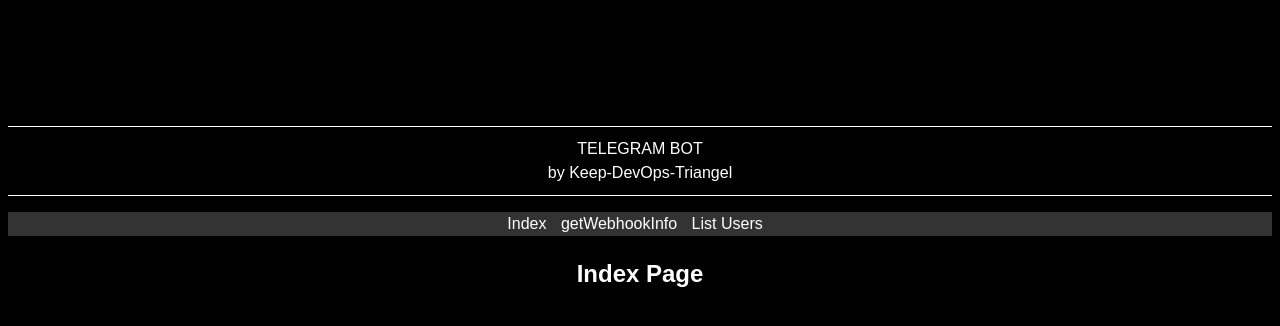
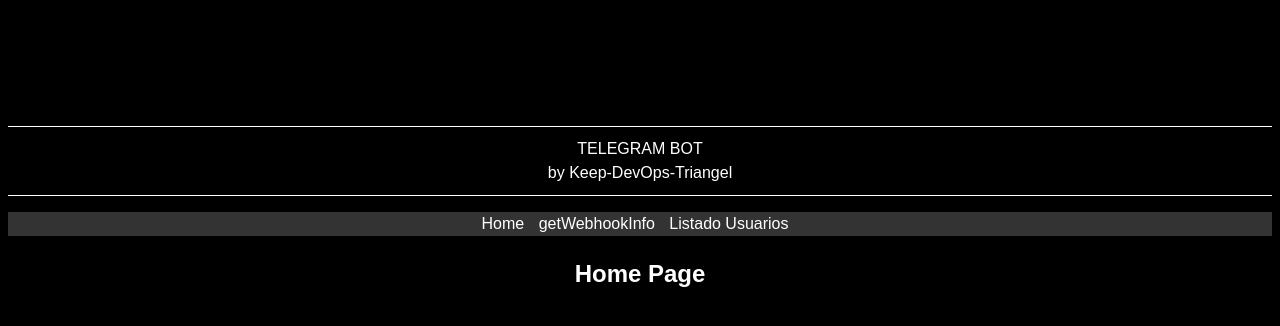
Before and after one commit to RafaTorices/bot-telegram-python, a Flask app: page / in a window 1280 px wide. Shown: the top 326 px of the page. Run offline with Flask 3, Linux system fonts and the light colour scheme.

Commit message:
spanish better

```diff
--- a/src/app.py
+++ b/src/app.py
@@ -33,17 +33,17 @@ def getWebhookInfo():
         return render_template('get_webhook_info.html', error="Error: "+response)
 
 
-@app.route('/list_users', methods=['GET'])
-def list_users():
+@app.route('/listado_usuarios', methods=['GET'])
+def listado_usuarios():
     usuarios = Usuario()
-    usuarios = usuarios.listadoUsuarios()
-    return render_template('list_users.html', usuarios=usuarios)
+    usuarios = usuarios.listadoUsuariosWeb()
+    return render_template('listado_usuarios.html', usuarios=usuarios)
 
 
 if __name__ == "__main__":
     with app.test_request_context():
         # Generate URLs using url_for()
         home = url_for('index')
-        listusers = url_for('list_users')
+        listadousuarios = url_for('listado_usuarios')
         getwebhookinfo = url_for('getWebhookInfo')
     app.run()
--- a/src/application/templates/get_webhook_info.html
+++ b/src/application/templates/get_webhook_info.html
@@ -32,7 +32,7 @@
                 </tr>
             </tbody>
             {% else %}
-            <div>Not info</div>
+            <div>No hay información</div>
             {% endif %}
         </table>
         {% endblock %}
--- a/src/application/templates/home.html
+++ b/src/application/templates/home.html
@@ -4,7 +4,7 @@
 <head>
   <meta charset="utf-8" />
   <meta http-equiv="X-UA-Compatible" content="IE=edge" />
-  <title>TELEGRAM BOT WEBHOOK</title>
+  <title>TELEGRAM BOT</title>
   <link rel="stylesheet" href="{{ url_for('static', filename='css/styles.css') }}">
   <meta name="description" content="" />
   <meta name="viewport" content="width=device-width, initial-scale=1" />
@@ -19,14 +19,14 @@
     </p>
     <nav>
       <ul>
-        <li><a href="{{ url_for('index') }}">Index</a></li>
+        <li><a href="{{ url_for('index') }}">Home</a></li>
         <li><a href="{{ url_for('getWebhookInfo') }}">getWebhookInfo</a></li>
-        <li><a href="{{ url_for('list_users') }}">List Users</a></li>
+        <li><a href="{{ url_for('listado_usuarios') }}">Listado Usuarios</a></li>
       </ul>
     </nav>
     <div>
       {% block content %}
-      <h2>Index Page</h2>
+      <h2>Home Page</h2>
       {% endblock %}
     </div>
   </div>
--- a/src/application/templates/list_users.html
+++ b/src/application/templates/listado_usuarios.html
@@ -4,11 +4,11 @@
   </div>
   <div>
     {% block content %}
-    <h2>Users List</h2>
+    <h2>Listado de Usuarios</h2>
     <table border="1">
       <thead>
         <tr>
-          <th>NAME</th>
+          <th>FIRST_NAME</th>
           <th>CHAT_ID</th>
         </tr>
       </thead>
@@ -26,7 +26,7 @@
         {% endfor %}
       </tbody>
       {% else %}
-      <div>No hay usuarios registrados</div>
+      <div>No hay usuarios</div>
       {% endif %}
     </table>
     {% endblock %}
```
Also changed, not shown: src/application/usuarios.py (+13 -6 lines).
